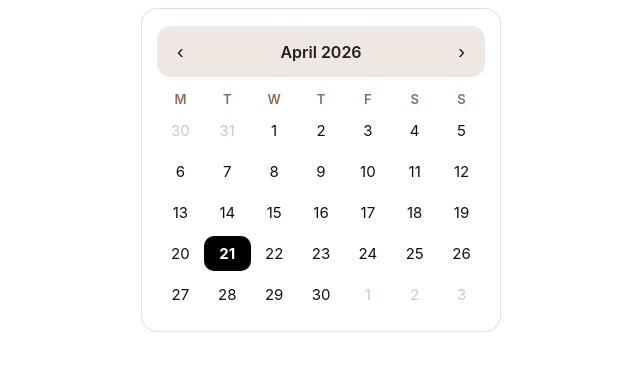
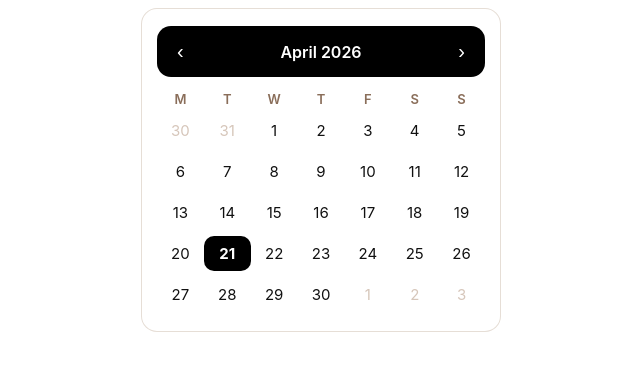
Before and after one commit to MiskaNotion/Black-White-Notion-Calendar, a plain HTML site: page index.html in a window 1280 px wide. Shown: the whole page, without its empty margins (319-959 px from the left). Drawn offline with Linux system fonts and the light colour scheme.

Commit message:
Update index.html

```diff
--- a/index.html
+++ b/index.html
@@ -34,7 +34,7 @@
     display: flex;
     align-items: center;
     justify-content: space-between;
-    background: #EFE7E1;
+    background: #000000; /* BLACK HEADER */
     padding: 10px 14px;
     border-radius: 14px;
     margin-bottom: 14px;
@@ -45,14 +45,14 @@
     border: none;
     font-size: 20px;
     cursor: pointer;
-    color: #1f1f1f;
+    color: #ffffff; /* WHITE ARROWS */
     padding: 4px 6px;
   }
 
   .month-year {
     font-size: 16px;
     font-weight: 600;
-    color: #1f1f1f;
+    color: #ffffff; /* WHITE TEXT */
   }
 
   .weekdays {
@@ -90,8 +90,8 @@
   }
 
   .today {
-    background: #000000; /* BLACK highlight */
-    color: #ffffff;      /* WHITE text */
+    background: #000000;
+    color: #ffffff;
     font-weight: 700;
   }
 </style>
```
